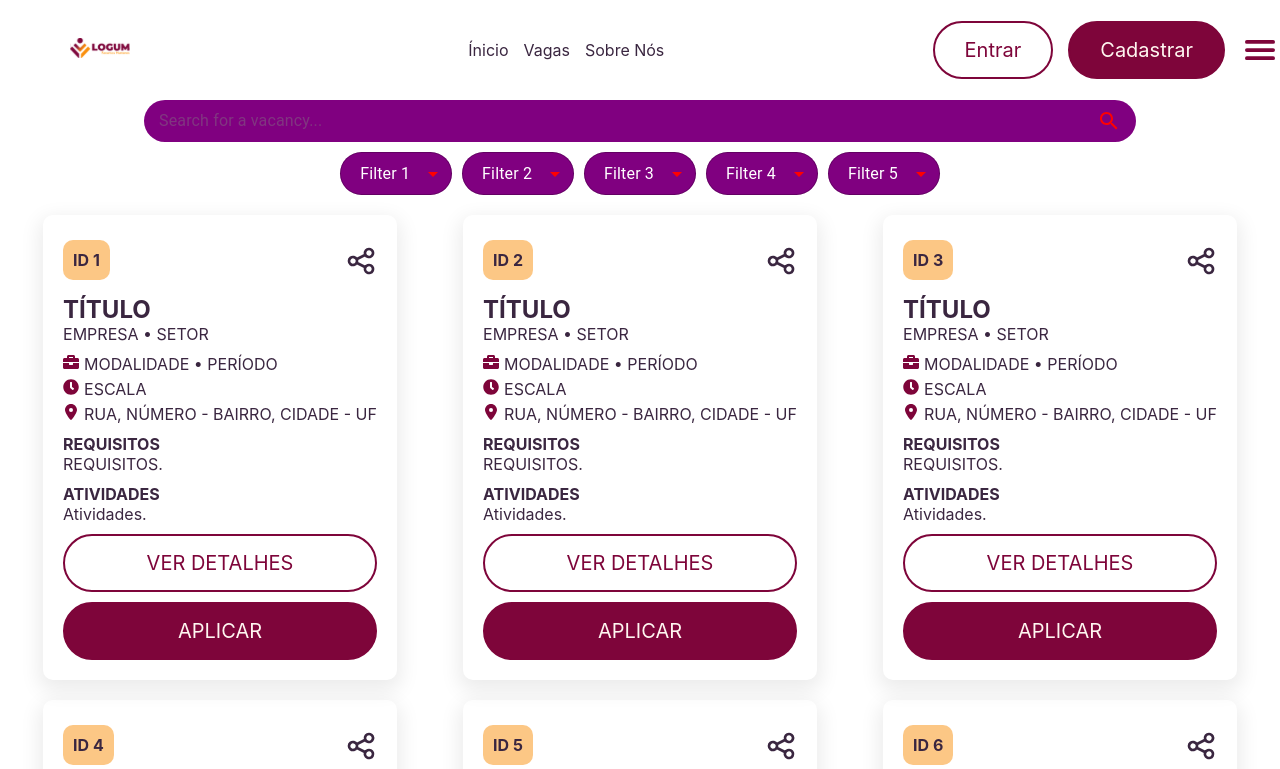
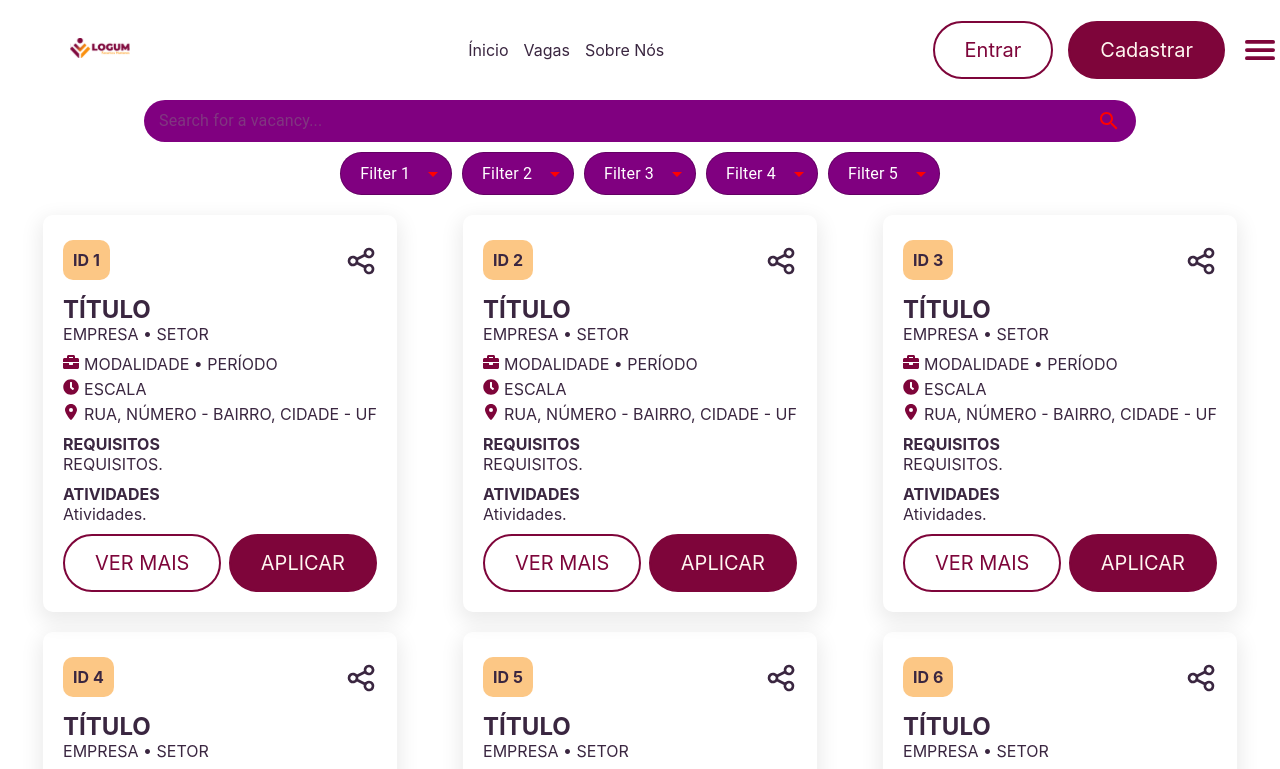
Before and after one commit to MPCGomes/logumrh, a Next.js app in the folder frontend-web/: page /vacancies in a window 1280 px wide. Shown: the top 769 px of the page. Built offline with nearby package versions, Linux system fonts and the light colour scheme.

Commit message:
add button container on vacancy card

```diff
--- a/frontend-web/components/VacancyCard/VacancyCard.module.scss
+++ b/frontend-web/components/VacancyCard/VacancyCard.module.scss
@@ -10,6 +10,11 @@
   display: flex;
   flex-direction: column;
   gap: 10px;
+}
+
+.buttons {
+  display: flex;
+  justify-content: space-between;
 }
 
 .idGroup {
--- a/frontend-web/components/VacancyCard/VacancyCard.tsx
+++ b/frontend-web/components/VacancyCard/VacancyCard.tsx
@@ -70,9 +70,11 @@ const VacancyCard: React.FC<VacancyCardProps> = ({ id, vacancy, firm, sector, mo
         </p>
         <p>{activities}</p>
       </div>
+      <div className={styles.buttons}>
+        <ButtonSecondary text='VER MAIS' />
+        <ButtonPrimary text='APLICAR' />
+      </div>
 
-      <ButtonSecondary text='VER DETALHES'/>
-      <ButtonPrimary text='APLICAR'/>
 
     </div>
   )
```
